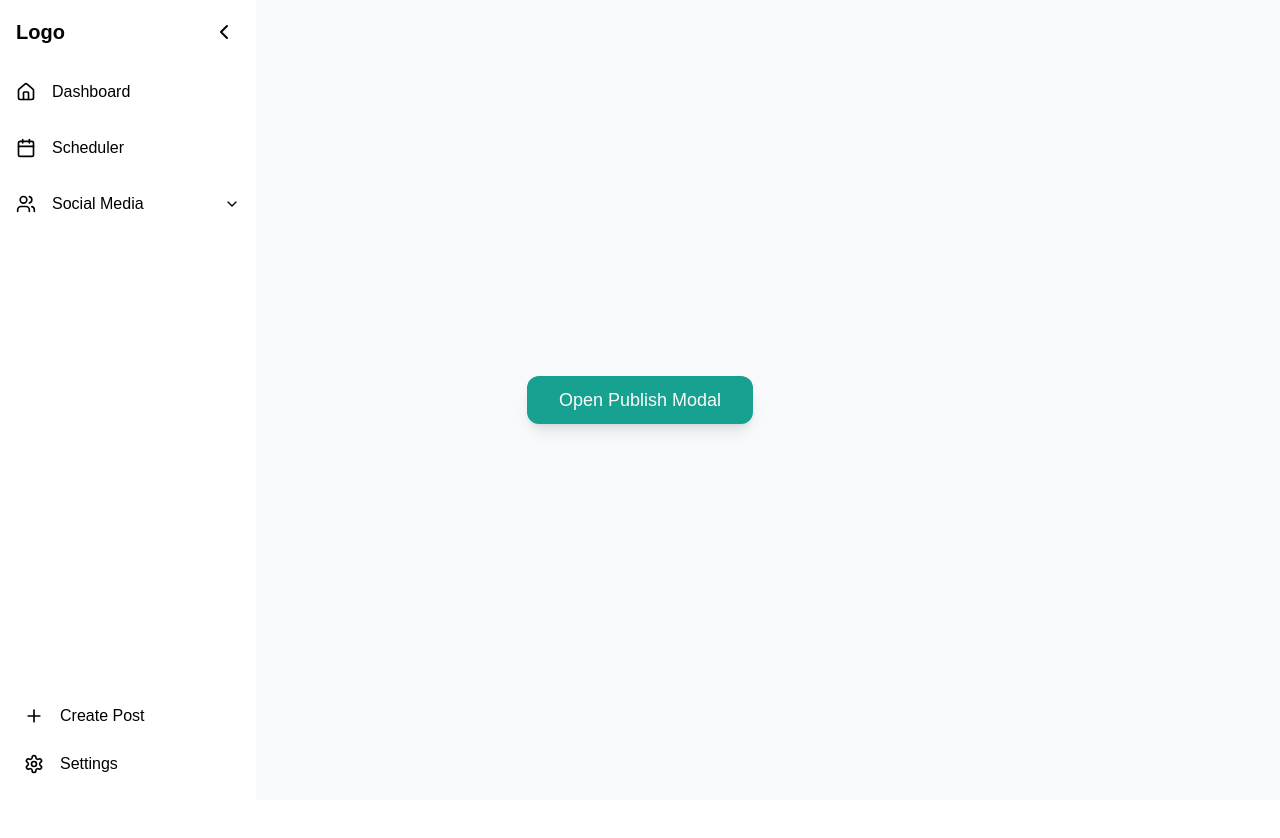
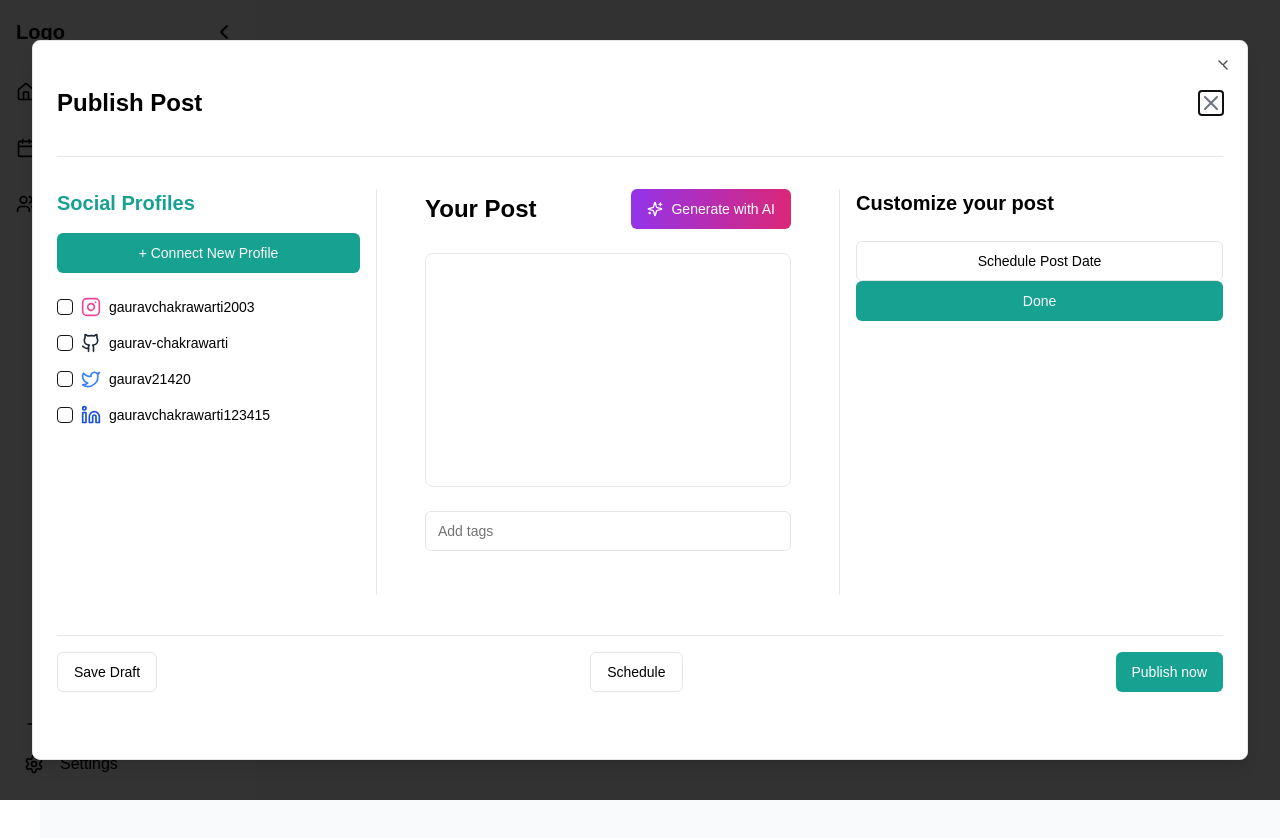
Before and after one commit to karan-panda/Tech_G, a Next.js app: page /publish in a window 1280 px wide. Shown: the top 838 px of the page. Before the commit the page ends 800 px from the top, so only its background shows below. Built offline with nearby package versions, Linux system fonts and the light colour scheme.

Commit message:
UI improved

```diff
--- a/app/layout.js
+++ b/app/layout.js
@@ -20,11 +20,16 @@ export const metadata = {
 export default function RootLayout({ children }) {
   return (
     <html lang="en">
-      <body
-        className={`${geistSans.variable} ${geistMono.variable} antialiased`}
-      >
-        <Sidebar />
-        {children}
+      <body className={`${geistSans.variable} ${geistMono.variable} antialiased`}>
+        <div className="flex min-h-screen">
+          {/* Sidebar - Fixed width */}
+          <div className="w-10  text-white z-10">
+            <Sidebar />
+          </div>
+
+          {/* Main Content - Expands */}
+          <main className="flex-1 p-6 bg-gray-50 overflow-auto">{children}</main>
+        </div>
       </body>
     </html>
   );
--- a/app/publish/page.js
+++ b/app/publish/page.js
@@ -7,16 +7,16 @@ import { Checkbox } from "@/components/ui/checkbox"
 import { Input } from "@/components/ui/input"
 import { Calendar } from "@/components/ui/calendar"
 import { Popover, PopoverContent, PopoverTrigger } from "@/components/ui/popover"
-import { Dialog, DialogContent, DialogTrigger } from "@/components/ui/dialog"
+import { Dialog, DialogContent } from "@/components/ui/dialog"
 import { Paperclip, Image, Video, FileText, Github, Instagram, Twitter, Linkedin, Sparkles, X } from "lucide-react"
 import { format } from "date-fns"
 
 export default function PublishModal() {
-  const [open, setOpen] = useState(false)
+  const [isOpen, setIsOpen] = useState(true)
   const [selectedAccounts, setSelectedAccounts] = useState([])
   const [date, setDate] = useState()
-  const [showAIInput, setShowAIInput] = useState(false)  // New state to toggle AI input box visibility
-  const [aiPrompt, setAIPrompt] = useState("")  // State to hold the AI prompt text
+  const [showAIInput, setShowAIInput] = useState(false)
+  const [aiPrompt, setAIPrompt] = useState("")
 
   const editor = useEditor({
     extensions: [StarterKit],
@@ -29,61 +29,30 @@ export default function PublishModal() {
   })
 
   const socialAccounts = [
-    {
-      id: 1,
-      platform: "Instagram",
-      username: "gauravchakrawarti2003",
-      icon: <Instagram className="w-5 h-5 text-pink-500" />,
-    },
+    { id: 1, platform: "Instagram", username: "gauravchakrawarti2003", icon: <Instagram className="w-5 h-5 text-pink-500" /> },
     { id: 2, platform: "Facebook", username: "gaurav-chakrawarti", icon: <Github className="w-5 h-5 text-gray-800" /> },
     { id: 3, platform: "Twitter (X)", username: "gaurav21420", icon: <Twitter className="w-5 h-5 text-blue-500" /> },
-    {
-      id: 4,
-      platform: "LinkedIn",
-      username: "gauravchakrawarti123415",
-      icon: <Linkedin className="w-5 h-5 text-blue-700" />,
-    },
+    { id: 4, platform: "LinkedIn", username: "gauravchakrawarti123415", icon: <Linkedin className="w-5 h-5 text-blue-700" /> },
   ]
 
   return (
     <div className="min-h-screen flex items-center justify-center p-4 bg-gray-50">
-      <Dialog open={open} onOpenChange={setOpen}>
-        <DialogTrigger asChild>
-          <Button className="bg-[#17A191] hover:bg-[#148A7E] text-lg px-8 py-6 rounded-xl shadow-lg hover:shadow-xl transition-all transform hover:scale-105">
-            Open Publish Modal
-          </Button>
-        </DialogTrigger>
-
+      <Dialog open={isOpen} onOpenChange={setIsOpen}>
         <DialogContent className="max-w-[95vw] w-full h-[90vh] p-4 sm:p-6 overflow-y-auto">
-          {/* Modal Header */}
+          {/* Header with Close Button */}
           <div className="flex justify-between items-center mb-4 sticky top-0 bg-white z-10 pb-4 border-b">
             <h2 className="text-2xl font-bold">Publish Post</h2>
-            <Button variant="ghost" size="icon" onClick={() => setOpen(false)}>
-              <X className="h-6 w-6" />
-            </Button>
+            <button onClick={() => setIsOpen(false)}>
+              <X className="h-6 w-6 text-gray-500 hover:text-gray-700" />
+            </button>
           </div>
 
           <div className="flex flex-col lg:flex-row gap-6">
-            {/* Left Sidebar */}
+            {/* Social Profiles */}
             <div className="w-full lg:w-80 lg:border-r lg:pr-4">
               <h2 className="text-xl font-semibold text-[#17A191] mb-4">Social Profiles</h2>
-
               <Button className="w-full mb-6 bg-[#17A191] hover:bg-[#148A7E]">+ Connect New Profile</Button>
-
               <div className="space-y-4">
-                <div className="flex items-center gap-2">
-                  <Checkbox
-                    id="all"
-                    checked={selectedAccounts.length === socialAccounts.length}
-                    onCheckedChange={(checked) => {
-                      setSelectedAccounts(checked ? socialAccounts.map((acc) => acc.id) : [])
-                    }}
-                  />
-                  <label htmlFor="all" className="text-sm font-medium">
-                    All profiles
-                  </label>
-                </div>
-
                 {socialAccounts.map((account) => (
                   <div key={account.id} className="flex items-center gap-2">
                     <Checkbox
@@ -93,7 +62,7 @@ export default function PublishModal() {
                         setSelectedAccounts(
                           checked
                             ? [...selectedAccounts, account.id]
-                            : selectedAccounts.filter((id) => id !== account.id),
+                            : selectedAccounts.filter((id) => id !== account.id)
                         )
                       }}
                     />
@@ -106,62 +75,32 @@ export default function PublishModal() {
               </div>
             </div>
 
-            {/* Main Content */}
+            {/* Post Content */}
             <div className="flex-1 lg:px-6">
               <div className="flex justify-between items-center mb-6">
                 <h1 className="text-2xl font-bold">Your Post</h1>
-                <Button
-                  className="bg-gradient-to-r from-purple-600 to-pink-600 hover:from-purple-700 hover:to-pink-700 text-white shadow-lg hover:shadow-xl transition-all transform hover:scale-105 gap-2"
-                  onClick={() => setShowAIInput(!showAIInput)}  // Toggle AI input visibility
-                >
-                  <Sparkles className="h-5 w-5" />
-                  Generate with AI
+                <Button className="bg-gradient-to-r from-purple-600 to-pink-600 text-white" onClick={() => setShowAIInput(!showAIInput)}>
+                  <Sparkles className="h-5 w-5" /> Generate with AI
                 </Button>
               </div>
 
               {showAIInput && (
                 <div className="mb-6">
-                  <Input
-                    placeholder="Enter AI prompt"
-                    value={aiPrompt}
-                    onChange={(e) => setAIPrompt(e.target.value)}  // Update AI prompt state
-                    className="mb-2"
-                  />
+                  <Input placeholder="Enter AI prompt" value={aiPrompt} onChange={(e) => setAIPrompt(e.target.value)} />
                   <Button className="w-full bg-[#17A191] hover:bg-[#148A7E]">Generate AI Content</Button>
                 </div>
               )}
 
               <EditorContent editor={editor} className="min-h-[200px] border rounded-lg p-4 mb-6" />
-
-              <div className="flex items-center gap-4 border-t pt-4 overflow-x-auto">
-                <Button variant="ghost" size="icon">
-                  <Paperclip className="h-5 w-5" />
-                </Button>
-                <Button variant="ghost" size="icon">
-                  <Image className="h-5 w-5" />
-                </Button>
-                <Button variant="ghost" size="icon">
-                  <Video className="h-5 w-5" />
-                </Button>
-                <Button variant="ghost" size="icon">
-                  <FileText className="h-5 w-5" />
-                </Button>
-              </div>
-
               <Input placeholder="Add tags" className="mt-4" />
             </div>
 
-            {/* Right Sidebar */}
+            {/* Customization Section */}
             <div className="w-full lg:w-96 lg:border-l lg:pl-4">
               <h2 className="text-xl font-semibold mb-6">Customize your post</h2>
-
-              <div className="space-y-4">
-                <Input placeholder="Click to edit caption" />
-                <Input placeholder="Click to edit media" />
-
               <Popover>
                 <PopoverTrigger asChild>
-                    <Button variant="outline" className="w-full justify-start text-left font-normal">
+                  <Button variant="outline" className="w-full text-left">
                     {date ? format(date, "PPP") : "Schedule Post Date"}
                   </Button>
                 </PopoverTrigger>
@@ -169,23 +108,15 @@ export default function PublishModal() {
                   <Calendar mode="single" selected={date} onSelect={setDate} initialFocus />
                 </PopoverContent>
               </Popover>
-
               <Button className="w-full bg-[#17A191] hover:bg-[#148A7E]">Done</Button>
             </div>
           </div>
-          </div>
 
-          {/* Bottom Actions */}
+          {/* Footer Buttons */}
           <div className="mt-6 flex flex-col sm:flex-row justify-between gap-4 sticky bottom-0 bg-white pt-4 border-t">
-            <div className="flex gap-4 w-full sm:w-auto">
-              <Button variant="outline" className="flex-1 sm:flex-none">
-                Save Draft
-              </Button>
-              <Button variant="outline" className="flex-1 sm:flex-none">
-                Schedule
-              </Button>
-            </div>
-            <Button className="bg-[#17A191] hover:bg-[#148A7E] text-white w-full sm:w-auto">Publish now</Button>
+            <Button variant="outline">Save Draft</Button>
+            <Button variant="outline">Schedule</Button>
+            <Button className="bg-[#17A191] hover:bg-[#148A7E] text-white">Publish now</Button>
           </div>
         </DialogContent>
       </Dialog>
--- a/components/Sidebar.jsx
+++ b/components/Sidebar.jsx
@@ -1,6 +1,8 @@
 "use client";
 
 import React, { useState, useEffect } from "react";
+import Link from "next/link";
+import { usePathname } from "next/navigation";
 import {
   Home,
   Calendar,
@@ -16,6 +18,7 @@ import { FaReddit, FaXTwitter, FaPinterest } from "react-icons/fa6";
 const Sidebar = () => {
   const [isOpen, setIsOpen] = useState(true);
   const [activeMenu, setActiveMenu] = useState(null);
+  const pathname = usePathname(); // Get current path
 
   const toggleSidebar = () => setIsOpen(!isOpen);
   const toggleMenu = (menu) => setActiveMenu(activeMenu === menu ? null : menu);
@@ -36,15 +39,15 @@ const Sidebar = () => {
   }, []);
 
   const menuItems = [
-    { name: "Dashboard", icon: Home },
-    { name: "Scheduler", icon: Calendar },
+    { name: "Dashboard", icon: Home, path: "/dashboard" },
+    { name: "Scheduler", icon: Calendar, path: "/scheduler" },
     {
       name: "Social Media",
       icon: Users,
       sub: [
-        { name: "Reddit", icon: FaReddit },
-        { name: "Twitter", icon: FaXTwitter },
-        { name: "Pinterest", icon: FaPinterest },
+        { name: "Reddit", icon: FaReddit, path: "/social/reddit" },
+        { name: "Twitter", icon: FaXTwitter, path: "/social/twitter" },
+        { name: "Pinterest", icon: FaPinterest, path: "/social/pinterest" },
       ],
     },
   ];
@@ -71,6 +74,8 @@ const Sidebar = () => {
         <nav className="flex-grow">
           {menuItems.map((item) => (
             <div key={item.name}>
+              {item.sub ? (
+                <>
                   <button
                     className={`flex items-center w-full p-4 hover:bg-[#148A7E] transition-colors ${
                       activeMenu === item.name ? "bg-[#17A191]" : ""
@@ -83,43 +88,61 @@ const Sidebar = () => {
                         <span className="ml-4 flex-grow text-left">
                           {item.name}
                         </span>
-                    {item.sub && (
                         <ChevronDown
                           size={16}
                           className={`transition-transform ${
                             activeMenu === item.name ? "rotate-180" : ""
                           }`}
                         />
-                    )}
                       </>
                     )}
                   </button>
-              {item.sub && activeMenu === item.name && isOpen && (
+                  {activeMenu === item.name && isOpen && (
                     <div className="bg-[#148A7E] py-2">
                       {item.sub.map((subItem) => (
+                        <Link key={subItem.name} href={subItem.path}>
                           <button
-                      key={subItem.name}
-                      className="flex items-center w-full pl-12 pr-4 py-2 hover:bg-[#17A191] transition-colors"
+                            className={`flex items-center w-full pl-12 pr-4 py-2 hover:bg-[#17A191] transition-colors ${
+                              pathname === subItem.path ? "bg-[#17A191]" : ""
+                            }`}
                           >
                             <subItem.icon size={16} />
                             <span className="ml-4">{subItem.name}</span>
                           </button>
+                        </Link>
                       ))}
                     </div>
+                  )}
+                </>
+              ) : (
+                <Link href={item.path}>
+                  <button
+                    className={`flex items-center w-full p-4 hover:bg-[#148A7E] transition-colors ${
+                      pathname === item.path ? "bg-[#17A191]" : ""
+                    }`}
+                  >
+                    <item.icon size={20} />
+                    {isOpen && <span className="ml-4">{item.name}</span>}
+                  </button>
+                </Link>
               )}
             </div>
           ))}
         </nav>
 
         <div className="p-4 space-y-2">
+          <Link href="/home">
             <button className="flex items-center w-full p-2 rounded hover:bg-[#148A7E] transition-colors">
               <Plus size={20} />
               {isOpen && <span className="ml-4">Create Post</span>}
             </button>
+          </Link>
+          <Link href="/settings">
             <button className="flex items-center w-full p-2 rounded hover:bg-[#148A7E] transition-colors">
               <Settings size={20} />
               {isOpen && <span className="ml-4">Settings</span>}
             </button>
+          </Link>
         </div>
       </div>
     </div>
```
Also changed, not shown: app/dashboard/page.jsx (+18 -7 lines), components/EmbedInsta.js (+10 -8 lines), components/EmbedLinkedin.js (+13 -8 lines), components/EmbedWidget.js (+13 -8 lines). Lines whose indentation alone changed are shown as unchanged.
